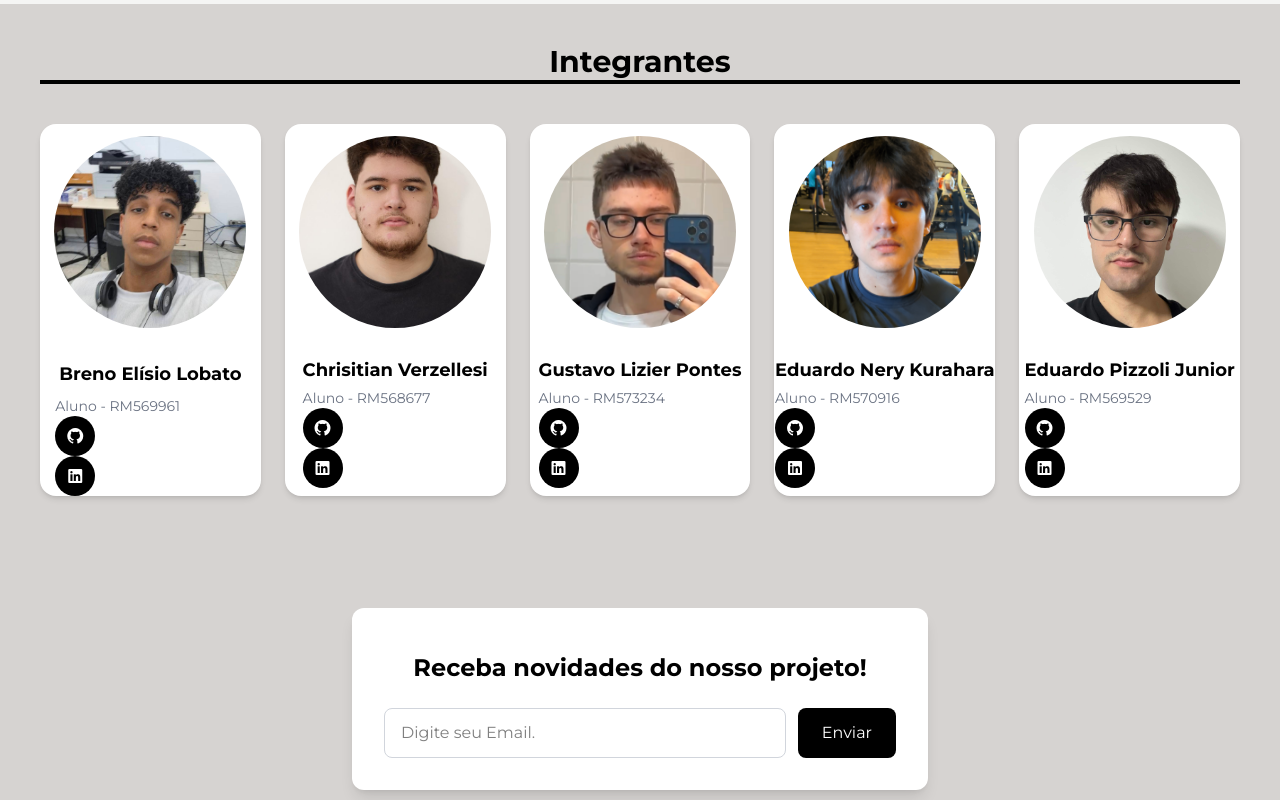
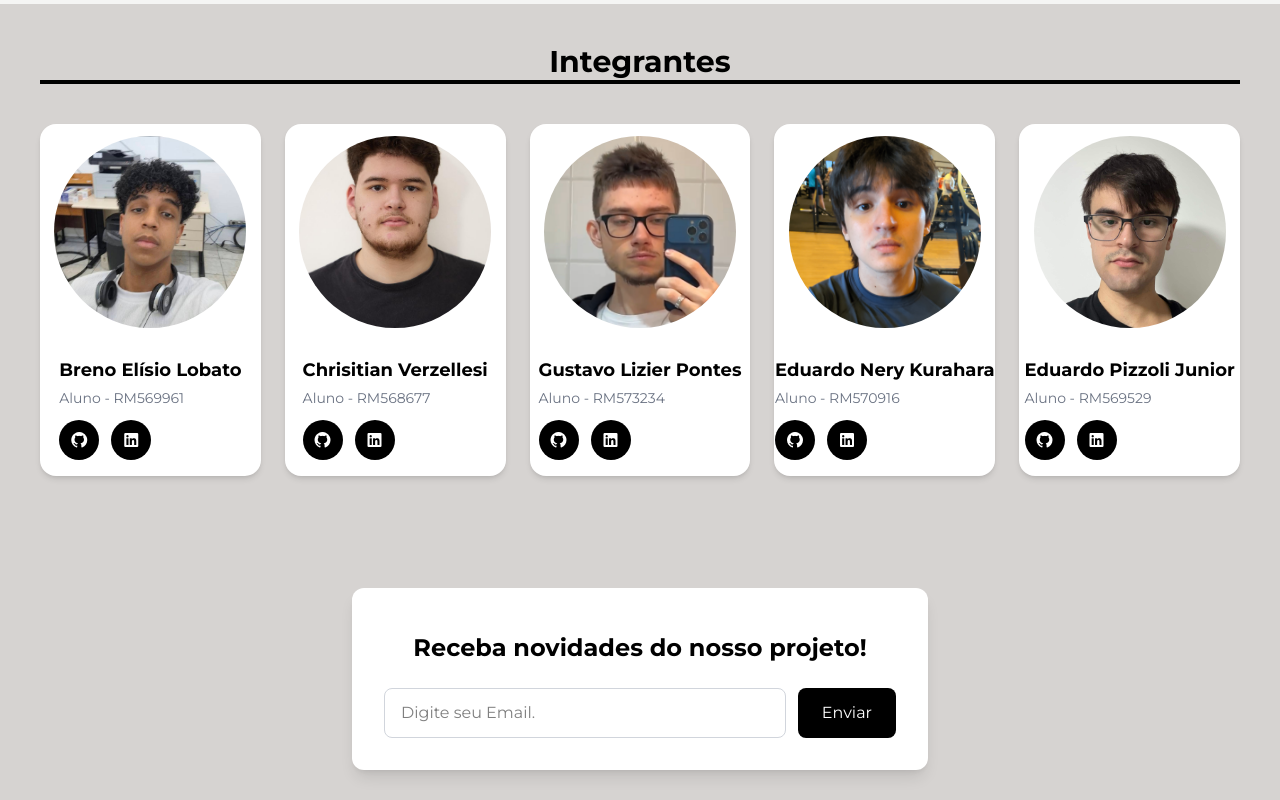
Before and after one commit to SoulUp-Society-Trabalhos/1--Challenge-2--semestre, a React (Vite) app in the folder soulup-society/: page /integrantes in a window 1280 px wide. Shown: the part 800-1600 px from the top of the page. Built offline with nearby package versions, Linux system fonts and the light colour scheme.

Commit message:
fix: arrumando a aba de integrantes

```diff
--- a/soulup-society/src/routes/Integrantes/index.tsx
+++ b/soulup-society/src/routes/Integrantes/index.tsx
@@ -1,248 +1,132 @@
+const socialClass =
+  "w-10 h-10 rounded-full bg-black text-white flex items-center justify-center no-underline hover:bg-gray-800";
+
+const integrantes = [
+  {
+    nome: "Breno Elísio Lobato",
+    rm: "RM569961",
+    img: "/img/foto-breno.jpg",
+    github: "https://github.com/Brenoell",
+    linkedin: "https://www.linkedin.com/in/breno-elisio-2b123a405/",
+  },
+  {
+    nome: "Chrisitian Verzellesi",
+    rm: "RM568677",
+    img: "/img/foto-christian.png",
+    github: "https://github.com/ChrisVerBarbuto",
+    linkedin:
+      "https://www.linkedin.com/in/christian-verzellesi-barbuto-938463382/",
+  },
+  {
+    nome: "Gustavo Lizier Pontes",
+    rm: "RM573234",
+    img: "/img/foto-gustavo.png",
+    github: "https://github.com/gustavopontes1104",
+    linkedin: "https://www.linkedin.com/in/gustavo-pontes-07aa6a3b3",
+  },
+  {
+    nome: "Eduardo Nery Kurahara",
+    rm: "RM570916",
+    img: "/img/foto-eduardo.png",
+    github: "https://github.com/edu64123",
+    linkedin: "https://www.linkedin.com/in/eduardo-kurahara-786b003b9",
+  },
+  {
+    nome: "Eduardo Pizzoli Junior",
+    rm: "RM569529",
+    img: "/img/foto-eduardop.jpg",
+    github: "https://github.com/dudupizzoli",
+    linkedin:
+      "https://www.linkedin.com/in/eduardo-pizzoli-junior-a2964640b",
+  },
+];
+
 export default function Integrantes() {
   return (
     <main className="conteudo">
       <section className="min-h-[90vh] bg-stone-100 font-montserrat flex flex-col items-center justify-center">
         <div className="text-center flex flex-col gap-3">
-          <h1 className="text-5xl sm:text-6xl lg:text-7xl xl:text-8xl font-montserrat font-bold mb-6 ">
+          <h1 className="text-5xl sm:text-6xl lg:text-7xl xl:text-8xl font-bold mb-6">
             Integrantes
           </h1>
-
-          <div className="text-2xl">
-            <p>Apresentação geral dos membros da nossa equipe.</p>
-          </div>
+          <p className="text-2xl">
+            Apresentação geral dos membros da nossa equipe.
+          </p>
         </div>
       </section>
+
       <section className="bg-stone-300 p-10!">
         <h2 className="text-3xl text-center font-bold border-b-4">
           Integrantes
         </h2>
+
         <div className="mt-10 grid grid-cols-1 sm:grid-cols-2 lg:grid-cols-3 xl:grid-cols-5 gap-6">
-          <div className="flex flex-col items-center overflow-hidden rounded-2xl bg-white shadow-md transition duration-300 hover:-translate-y-2 hover:shadow-xl">
+          {integrantes.map((integrante) => (
+            <div
+              key={integrante.rm}
+              className="flex flex-col items-center overflow-hidden rounded-2xl bg-white shadow-md transition duration-300 hover:-translate-y-2 hover:shadow-xl"
+            >
               <img
-              src="/img/foto-breno.jpg"
-              alt=""
-              className=" mx-auto w-48 h-48 object-cover rounded-full m-3! aspect-square shrink-0"
-            />
-            <div className="mt-4! ">
-              <h3 className="text-lg font-bold p-1!">Breno Elísio Lobato</h3>
-              <p className="mt-1 text-sm text-gray-500">Aluno - RM569961</p>
-              <a
-                href="https://github.com/Brenoell"
-                target="_blank"
-                className="
-                w-10 h-10
-                rounded-full
-              bg-black
-              text-white
-                flex items-center justify-center
-                no-underline
-                transition-all duration-300
-              hover:bg-gray-800"
-              >
-                <i className="fa-brands fa-github"></i>
-              </a>
-              <a
-                href="https://www.linkedin.com/in/breno-elisio-2b123a405/"
-                className="
-                w-10 h-10
-                rounded-full
-              bg-black
-              text-white
-                flex items-center justify-center
-                no-underline
-                transition-all duration-300
-              hover:bg-gray-800"
-                target="_blank"
-              >
-                <i className="fa-brands fa-linkedin"></i>
-              </a>
-            </div>
-          </div>
-          <div className="flex flex-col items-center overflow-hidden rounded-2xl bg-white shadow-md transition duration-300 hover:-translate-y-2 hover:shadow-xl">
-            <img
-              src="public\img\foto-christian.png"
-              alt=""
+                src={integrante.img}
+                alt={integrante.nome}
                 className="w-48 h-48 object-cover rounded-full m-3! aspect-square shrink-0"
               />
+
               <div className="mt-4!">
-              <h3 className="text-lg font-bold">Chrisitian Verzellesi</h3>
-              <p className="mt-1 text-sm text-gray-500 ">Aluno - RM568677</p>
+                <h3 className="text-lg font-bold">{integrante.nome}</h3>
+
+                <p className="mt-1 text-sm text-gray-500">
+                  Aluno - {integrante.rm}
+                </p>
+
+                <div className="flex gap-3 mt-3 mb-4">
                   <a
-                href="https://github.com/ChrisVerBarbuto"
-                className="
-                w-10 h-10
-                rounded-full
-              bg-black
-              text-white
-                flex items-center justify-center
-                no-underline
-                transition-all duration-300
-              hover:bg-gray-800"
+                    href={integrante.github}
                     target="_blank"
+                    rel="noreferrer"
+                    className={socialClass}
                   >
-                <i className="fa-brands fa-github"></i>
+                    <i className="fa-brands fa-github" />
                   </a>
+
                   <a
-                href="https://www.linkedin.com/in/christian-verzellesi-barbuto-938463382/"
-                className="
-                w-10 h-10
-                rounded-full
-              bg-black
-              text-white
-                flex items-center justify-center
-                no-underline
-                transition-all duration-300
-              hover:bg-gray-800"
+                    href={integrante.linkedin}
                     target="_blank"
+                    rel="noreferrer"
+                    className={socialClass}
                   >
-                <i className="fa-brands fa-linkedin"></i>
-              </a>
-            </div>
-          </div>
-          <div className="flex flex-col items-center overflow-hidden rounded-2xl bg-white shadow-md transition duration-300 hover:-translate-y-2 hover:shadow-xl">
-            <img
-              src="public\img\foto-gustavo.png"
-              alt=""
-              className="w-48 h-48 object-cover rounded-full m-3! aspect-square shrink-0"
-            />
-            <div className="mt-4!">
-              <h3 className="text-lg font-bold">Gustavo Lizier Pontes</h3>
-              <p className="mt-1 text-sm text-gray-500">Aluno - RM573234</p>
-              <a
-                href="https://github.com/gustavopontes1104"
-                className="
-                w-10 h-10
-                rounded-full
-              bg-black
-              text-white
-                flex items-center justify-center
-                no-underline
-                transition-all duration-300
-              hover:bg-gray-800"
-                target="_blank"
-              >
-                <i className="fa-brands fa-github"></i>
-              </a>
-              <a
-                href="https://www.linkedin.com/in/gustavo-pontes-07aa6a3b3?utm_source=share_via&utm_content=profile&utm_medium=member_ios"
-                className="
-                w-10 h-10
-                rounded-full
-              bg-black
-              text-white
-                flex items-center justify-center
-                no-underline
-                transition-all duration-300
-              hover:bg-gray-800"
-                target="_blank"
-              >
-                <i className="fa-brands fa-linkedin"></i>
-              </a>
-            </div>
-          </div>
-          <div className="flex flex-col items-center overflow-hidden rounded-2xl bg-white shadow-md transition duration-300 hover:-translate-y-2 hover:shadow-xl">
-            <img
-              src="public\img\foto-eduardo.png"
-              alt=""
-              className="w-48 h-48 object-cover rounded-full m-3! aspect-square shrink-0"
-            />
-            <div className="mt-4!">
-              <h3 className="text-lg font-bold ">Eduardo Nery Kurahara</h3>
-              <p className="mt-1 text-sm text-gray-500 ">Aluno - RM570916</p>
-              <a
-                href="https://github.com/edu64123"
-                className="
-                w-10 h-10
-                rounded-full
-              bg-black
-              text-white
-                flex items-center justify-center
-                no-underline
-                transition-all duration-300
-              hover:bg-gray-800"
-                target="_blank"
-              >
-                <i className="fa-brands fa-github"></i>
-              </a>
-              <a
-                href="https://www.linkedin.com/in/eduardo-kurahara-786b003b9?utm_source=share_via&utm_content=profile&utm_medium=member_android"
-                className="
-                w-10 h-10
-                rounded-full
-              bg-black
-              text-white
-                flex items-center justify-center
-                no-underline
-                transition-all duration-300
-              hover:bg-gray-800"
-                target="_blank"
-              >
-                <i className="fa-brands fa-linkedin"></i>
-              </a>
-            </div>
-          </div>
-          <div className="flex flex-col items-center overflow-hidden rounded-2xl bg-white shadow-md transition duration-300 hover:-translate-y-2 hover:shadow-xl">
-            <img
-              src="img\foto-eduardop.jpg"
-              alt=""
-              className="w-48 h-48 object-cover rounded-full m-3! aspect-square shrink-0"
-            />
-            <div className="mt-4!">
-              <h3 className="text-lg font-bold">Eduardo Pizzoli Junior</h3>
-              <p className="mt-1 text-sm text-gray-500">Aluno - RM569529</p>
-              <a
-                href="https://github.com/dudupizzoli"
-                className="
-                w-10 h-10
-                rounded-full
-              bg-black
-              text-white
-                flex items-center justify-center
-                no-underline
-                transition-all duration-300
-              hover:bg-gray-800"
-                target="_blank"
-              >
-                <i className="fa-brands fa-github"></i>
-              </a>
-              <a
-                href="https://www.linkedin.com/in/eduardo-pizzoli-junior-a2964640b?utm_source=share_via&utm_content=profile&utm_medium=member_ios"
-                className="
-                w-10 h-10
-                rounded-full
-              bg-black
-              text-white
-                flex items-center justify-center
-                no-underline
-                transition-all duration-300
-              hover:bg-gray-800"
-                target="_blank"
-              >
-                <i className="fa-brands fa-linkedin"></i>
+                    <i className="fa-brands fa-linkedin" />
                   </a>
                 </div>
               </div>
             </div>
+          ))}
+        </div>
       </section>
+
       <div className="py-8 px-[5%]! min-h-[30vh] bg-stone-300">
         <div className="mt-10! flex justify-center">
           <section className="bg-white text-black p-8! rounded-xl shadow-lg w-full max-w-xl">
             <h2 className="text-2xl font-bold text-center mb-3 p-3! rounded-lg">
               Receba novidades do nosso projeto!
             </h2>
+
             <dialog id="modal">
               <button aria-label="Fechar a Janela" id="btnFecharModal">
                 X
               </button>
+
               <div id="msg">
                 <p>TESTE DE MSG</p>
               </div>
             </dialog>
-            <form className="formulario__newsletter" action="" method="">
+
+            <form className="formulario__newsletter">
               <fieldset className="newsletter__fieldset">
                 <label htmlFor="idEmail" className="sr-only">
                   Email
                 </label>
+
                 <div className="flex gap-3">
                   <input
                     type="email"
@@ -252,6 +136,7 @@ export default function Integrantes() {
                     placeholder="Digite seu Email."
                     required
                   />
+
                   <button
                     type="submit"
                     id="btnEnviar"
```
Lines whose indentation alone changed are shown as unchanged.
